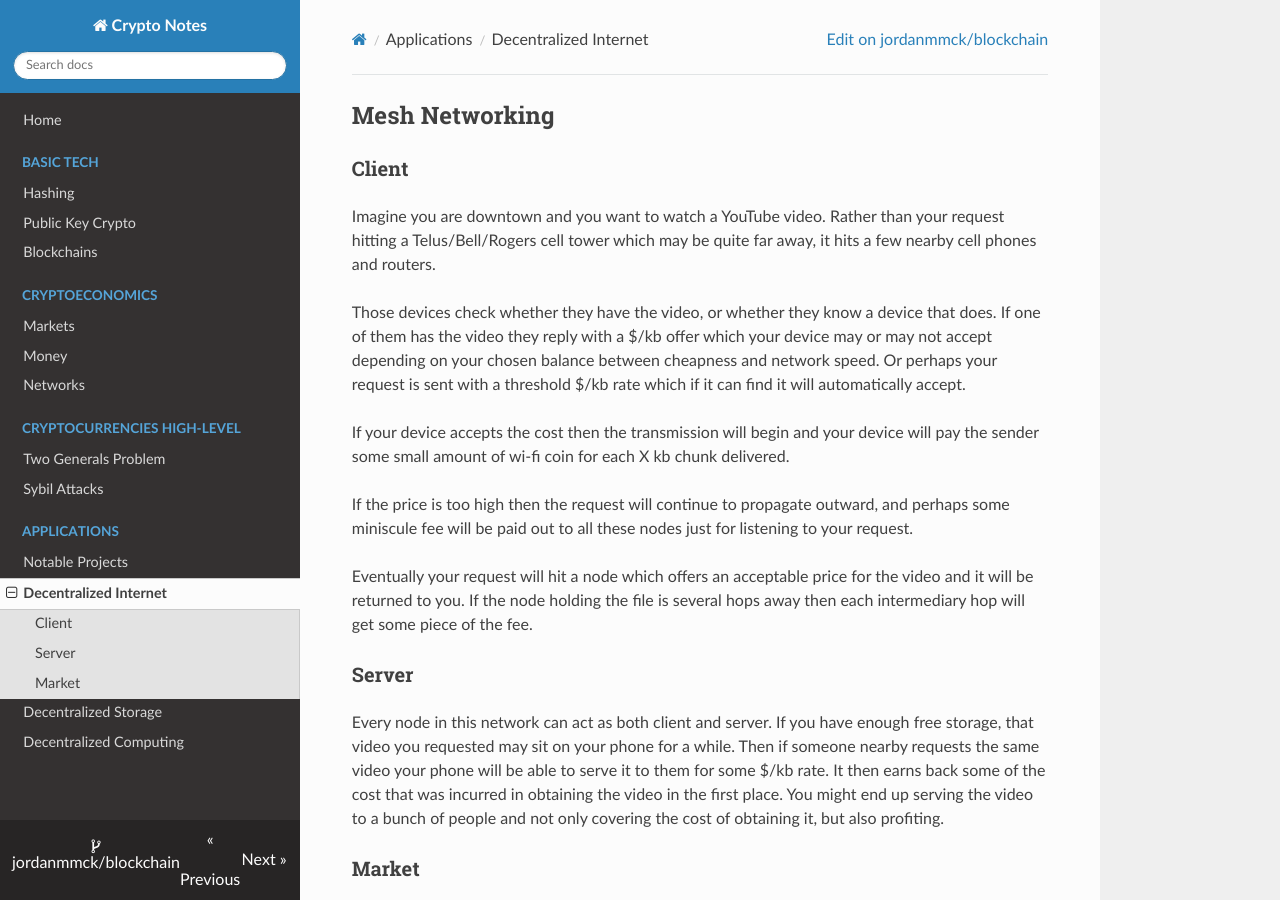
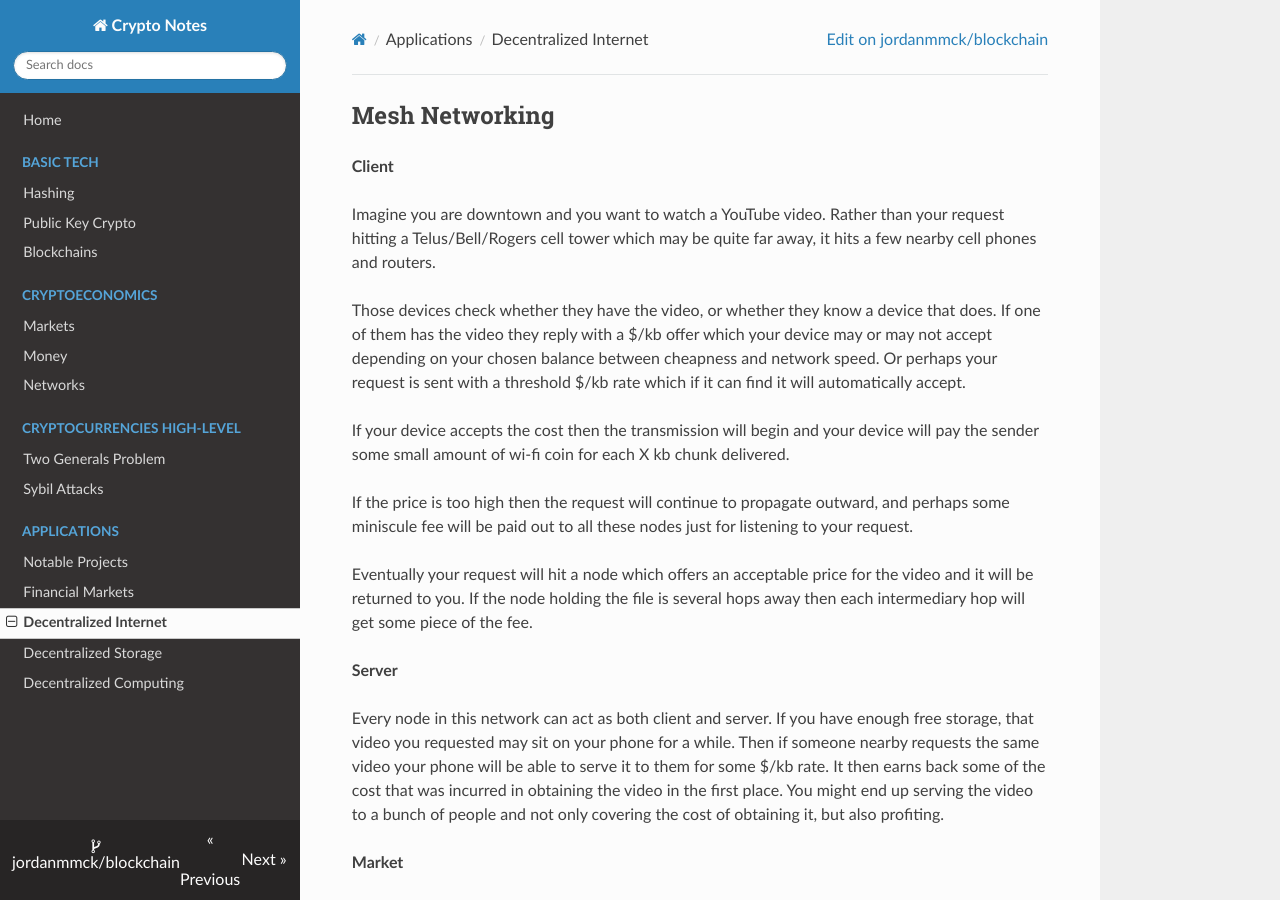
Before and after one commit to brianorwhatever/blockchain, an MkDocs documentation site: the page built from Notes/applications/internet.md, in a window 1280 px wide and 900 px high. Built offline with MkDocs 1.6.1, drawn with Linux system fonts in a browser that asks for light colours; nearby versions of some CDN libraries; old or Windows-style settings are respelled for this version of MkDocs.

Commit message:
formatting

```diff
--- a/Notes/applications/internet.md
+++ b/Notes/applications/internet.md
@@ -1,5 +1,6 @@
 ## Mesh Networking
-### Client
+**Client**
+
 Imagine you are downtown and you want to watch a YouTube video. Rather than your request hitting a Telus/Bell/Rogers cell tower which may be quite far away, it hits a few nearby cell phones and routers.
 
 Those devices check whether they have the video, or whether they know a device that does. If one of them has the video they reply with a $/kb offer which your device may or may not accept depending on your chosen balance between cheapness and network speed. Or perhaps your request is sent with a threshold $/kb rate which if it can find it will automatically accept.
@@ -10,10 +11,12 @@ If the price is too high then the request will continue to propagate outward, an
 
 Eventually your request will hit a node which offers an acceptable price for the video and it will be returned to you. If the node holding the file is several hops away then each intermediary hop will get some piece of the fee.
 
-### Server
+**Server**
+
 Every node in this network can act as both client and server. If you have enough free storage, that video you requested may sit on your phone for a while. Then if someone nearby requests the same video your phone will be able to serve it to them for some $/kb rate. It then earns back some of the cost that was incurred in obtaining the video in the first place. You might end up serving the video to a bunch of people and not only covering the cost of obtaining it, but also profiting.
 
-### Market
+**Market**
+
 The most powerful aspect of a system like this is that the network becomes a market.
 
 Suppose you have an apartment downtown in a high traffic area. You need a new router so you buy one that is set up to be a mesh node in this network market. All you do is enter your wi-fi coin wallet address and plug in the rouer.
@@ -29,51 +32,61 @@ When demand is low and nodes have plenty of unused bandwidth the cost per kb wil
 This being a market means that nodes will organically emerge to serve high traffic areas. Any area with poor Internet/wireless speeds but sufficient demand will attract nodes looking to profit. Thus the network naturally strengthens weak spots.
 
 ## Centralised Internet
-### Cost
+**Cost**
+
 The cost of a centralised Internet is very high for a few reasons.
 
 The most obvious being the inefficiency in routing. Data necessarily takes much longer routes than it would in a decentralised network.
 
 Centralisation also allows gatekeepers to price gouge and create monopolies. The most egregious example of this is cellular network data where 1GB can cost $20 while the actual network cost of that data is several orders of magnitude less.
 
-### Scaling
+**Scaling**
+
 The current Internet is centralised. The entirety of requests for a given small website may be the responsibility of a few computers in a single location.
 
 If demand suddenly spikes then the servers will likely fall over. So huge portions of the Internet are fragile and inflexible.
 
-### Routing
+**Routing**
+
 If I make a request for a YouTube video the data may come from many 100's of km's away. If someone right next to me requests the same video their data will likely also come from 100's of km's away. This is clearly inefficient.
 
 This kind of problem is inherent to a centralised network.
 
-### Availability
+**Availability**
+
 The major websites rarely have downtime these days, though it can still happen. Everyone thought AWS was rock solid until some engineer typoed half the Internet into darkness in early 2017.
 
-### Resiliency
+**Resiliency**
+
 While most major websites have redundancy across many data centers in different regions and so on, this is stil not the case for large portions of the Internet.
 
 ## Decentralised Internet
-### Cost
+**Cost**
+
 The cost savings of routing efficiency would be tremendous. Due to the market nature of this network, traffic would be routed around choke points and traffic flow would become smooth and cost optimized.
 
 The bandwidth cost in low-demand times and areas would approach the cost of electricity, which would probably be on the order of fractions of a cent per GB.
 
 In high-demand times the price would increase but competition would keep prices fair. Since nodes can easily enter the network and 'mine' wi-fi coin, the costs would probably still be on the order of 1 cent per GB or so.
 
-### Scaling
+**Scaling**
+
 Imagine some YouTube video is going viral and is just hitting a University. Instead of the Youtube servers getting hit with a request for every single view, the servers could fulfill one request which could then spread like a virus across the campus. The video could bounce from cell phone to laptop to router exponentially expanding to meet demand without slamming any single node.
 
-### Routing
+**Routing**
+
 Traffic could not only take the cheapest, most direct route to it's destination, but the massive redundancy of sending the same content repeatedly to a given area could be eliminated.
 
 Network capacity might improve thousands of times without any infrastructure cost.
 
-### Availability
+**Availability**
+
 With nodes caching and sharing data, not relient on any particular node or path, uptime could approach 100%.
 
 Routing would also be self-healing. If nodes along some path go down the network would discover new routes. If a portion of the network becomes physically disconnected from the rest of the network then nodes will rapidly appear to capitalize on this profit opportunity.
 
-### Resiliency
+**Resiliency**
+
 With the current Internet if a server hosting a file goes down then that file is no longer available. In a decentralised mesh network the only way a resource truly dissappears is if literally no node has a copy. For anything of value or interest this would likely never happen.
 
 Such a network could also sustain huge node loss with minimal effect. Since most resources would be randomly distributed across the whole network, the network could sustain massive loss of nodes either randomly or in geographic location with minimal data loss.
--- a/mkdocs.yml
+++ b/mkdocs.yml
@@ -29,6 +29,7 @@ pages:
     - 'Sybil Attacks': 'crypto_highlevel/sybil.md'
 - Applications:
     - 'Notable Projects': 'applications/projects.md'
+    - 'Financial Markets': 'applications/financial_markets.md'
     - 'Decentralized Internet': 'applications/internet.md'
     - 'Decentralized Storage': 'applications/storage.md'
     - 'Decentralized Computing': 'applications/compute.md'
```
Also changed, not shown: Notes/applications/financial_markets.md (+0 -1 lines).
